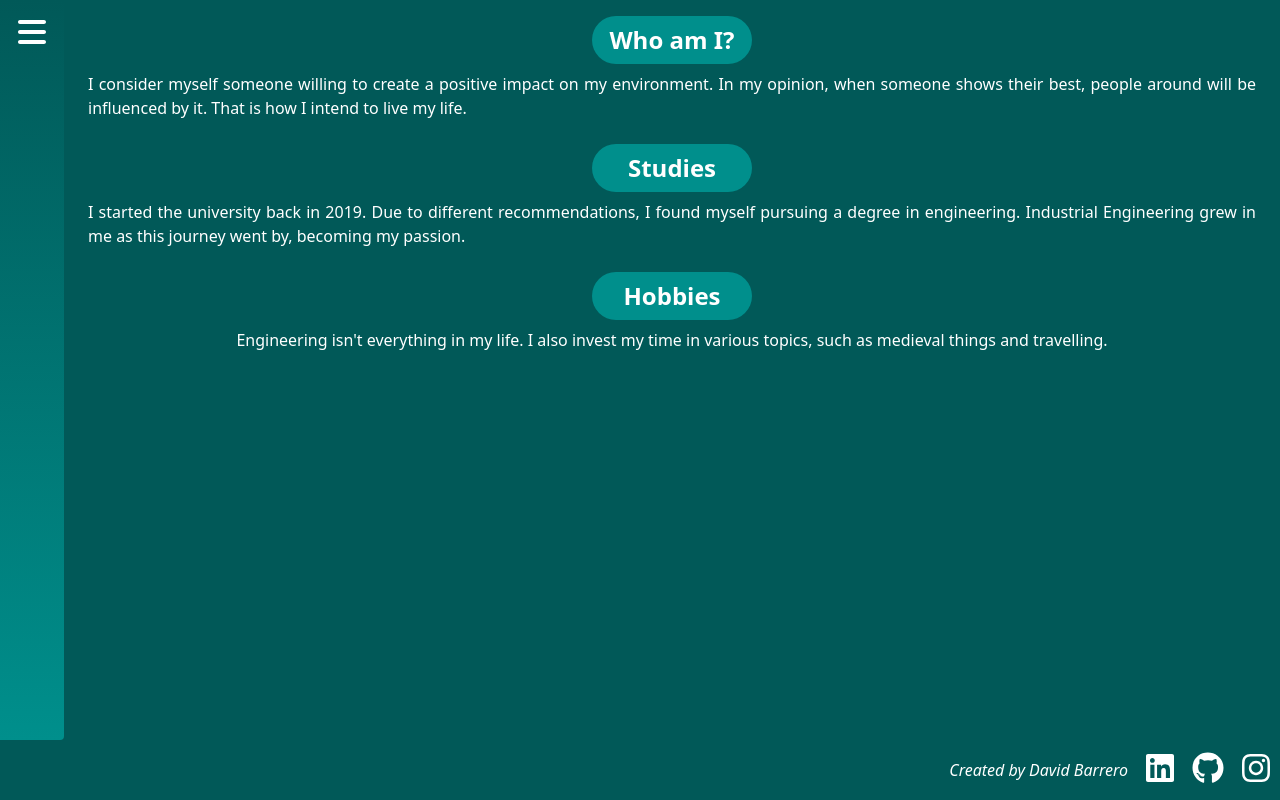
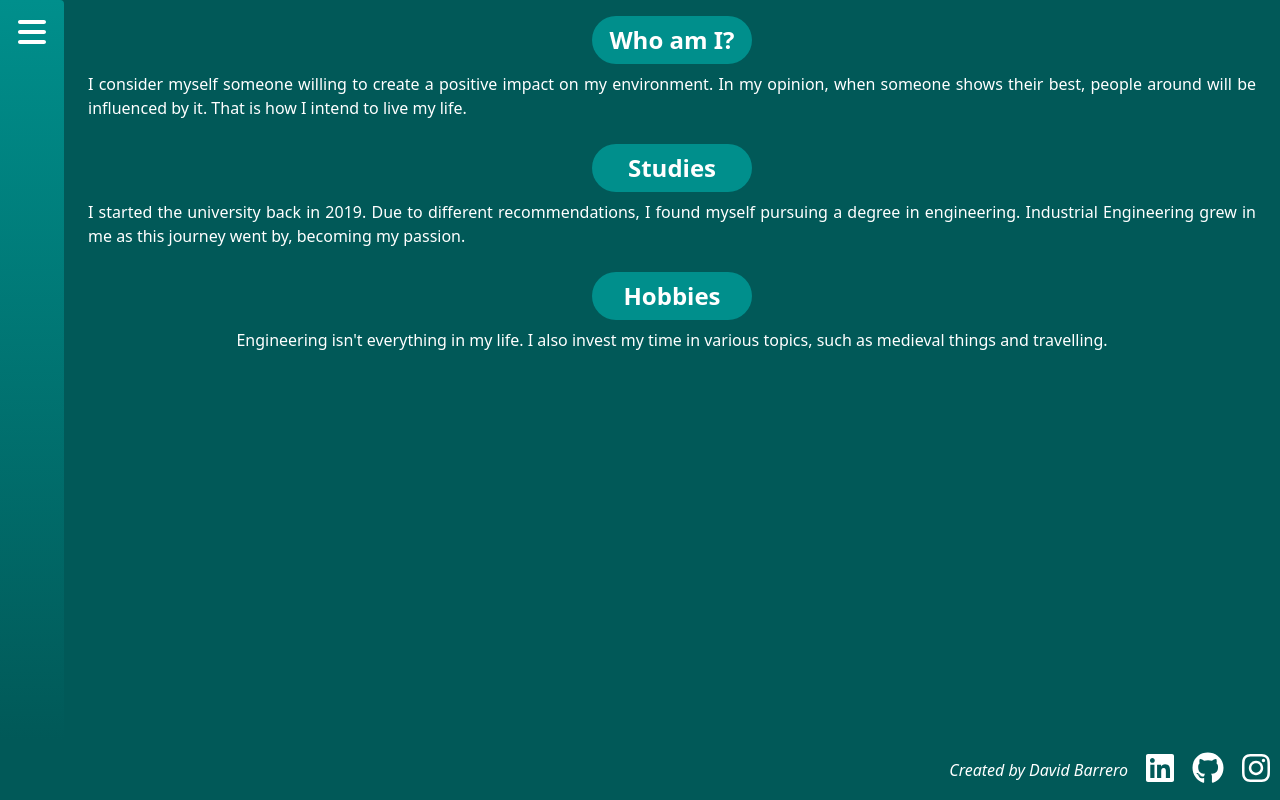
Before and after one commit to David-ByHunter/dbf_career, a Vue app: page / in a window 1280 px wide. Built offline with nearby package versions, Linux system fonts and the light colour scheme.

Commit message:
Invert gradient

```diff
--- a/src/views/MenuView.vue
+++ b/src/views/MenuView.vue
@@ -9,7 +9,7 @@ const changeState = () => {
 </script>
 
 <template>
-    <div class="bg-gradient-to-b from-primary to-secondary rounded-r flex flex-col justify-start items-center ">
+    <div class="bg-gradient-to-b from-secondary to-primary rounded-r flex flex-col justify-start items-center ">
         <button @click="changeState" class="m-4">
             <font-awesome-icon class="size-8" icon="fas fa-bars" />
         </button>
```
